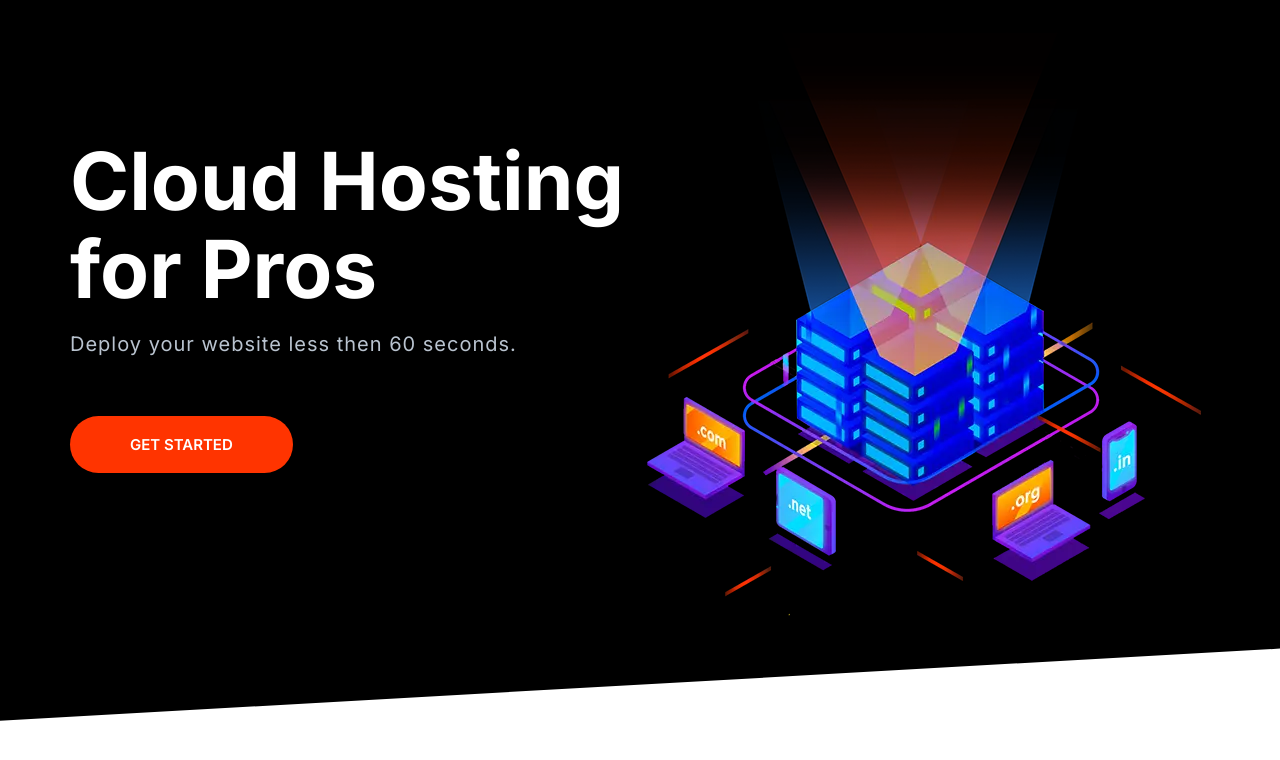
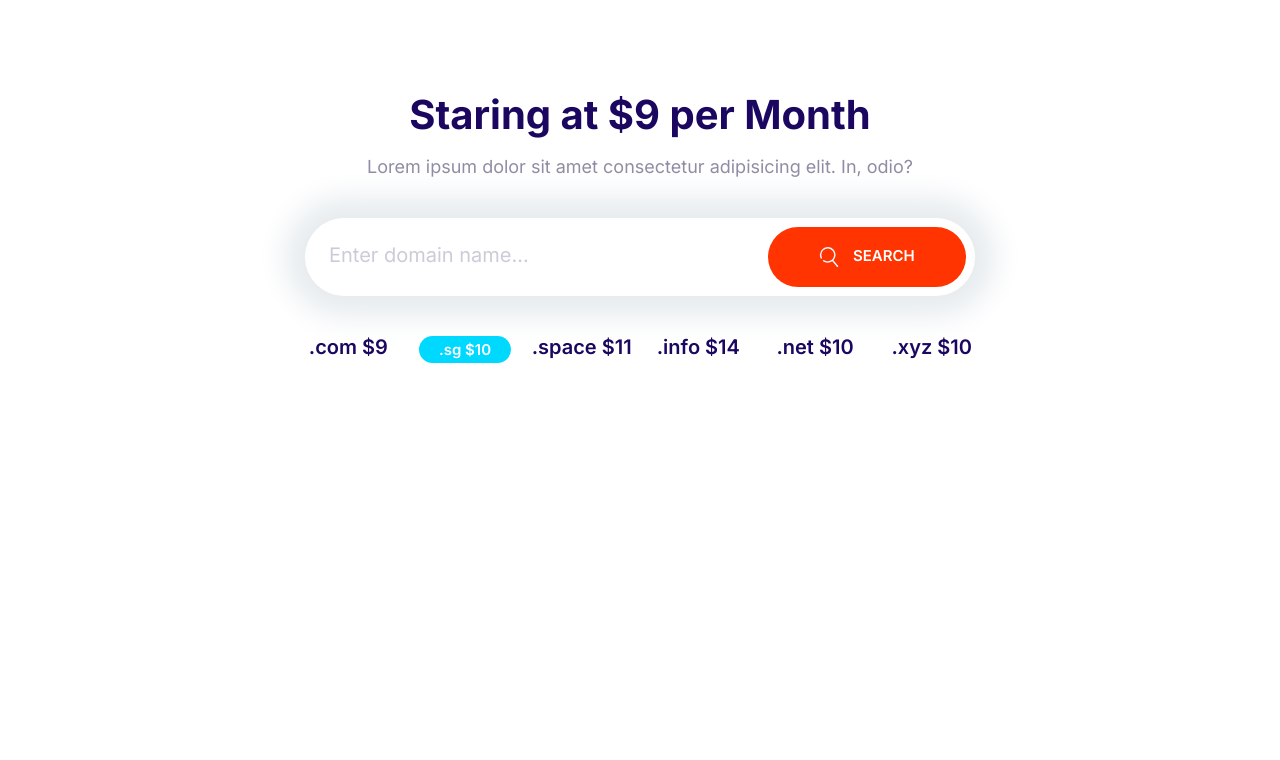
Before and after one commit to usmanshabbir756/firstweb, a plain HTML site: page index.html in a window 1280 px wide. Drawn offline with Linux system fonts and the light colour scheme.

Commit message:
domain price

```diff
--- a/css/style.css
+++ b/css/style.css
@@ -84,7 +84,8 @@ a{
 /* badge */
 .badge{
     border-radius: 20px;
-    padding: 0.5rem;
+    padding: 0.5rem 2rem;
+    font-size: 2rem;
     font-weight: 600;
     white-space: nowrap;
 }
@@ -213,7 +214,8 @@ font-size: 1.6rem;
     border: 2px solid :var(--color-border);
     border-radius:30px;
     color: var(--color-heading);
-    outline: none;
+    font-size: 2rem;
+    outline: 0;
 }
 ::placeholder{
     color: #cdcbd7;
@@ -223,11 +225,14 @@ font-size: 1.6rem;
     border: 1px solid var(--color-border);
     border-radius: var(--border-radius);
     display: flex;
+    margin: 10px;
     padding: 4px;
 }
 .input-group .input{
     border: 0;
     flex-grow: 1;
+    padding: 1.5rem 2rem;
+  width: 0;
 }
 @media screen and (min-width:1024px){
     .input{
@@ -618,3 +623,32 @@ font-size: 1.6rem;
           align-self: center;
       }
   }
+/* Domain */
+.block--domain .input-group{
+    box-shadow: 0 0 30px 20px #e6ebee;
+    border: 0;
+    margin: 4rem auto;
+    max-width: 670px;
+}
+.list--domain__price{
+    color: var(--color-heading);
+    display: grid;
+    grid-template-columns: repeat(3, 1fr);
+    grid-template-rows: repeat(2, 6rem);
+    font-size: 2rem;
+    font-weight: 600;
+    justify-items: center;
+    max-width: 700px;
+    margin: 0 auto;
+}
+.block--domain .btn{
+    margin: 5px 5px 5px 0;
+}
+.badge--domain{
+    height: max-content;
+}
+@media screen and (min-width:768px){
+    .list--domain__price{
+        grid-template-columns: repeat(auto-fit, minmax(10rem,1fr));
+    }
+}
--- a/index.html
+++ b/index.html
@@ -15,27 +15,30 @@
     <link rel="stylesheet" href="css/style.css" />
   </head>
   <body>
-    <section class="block block--dark block--skewed-left hero">
-      <div class="container grid grid--1x2">
-        <header class="block__header hero__content">
-          <h1 class="block__heading">Cloud Hosting for Pros</h1>
-          <p class="hero__tagline">Deploy your website less then 60 seconds.</p>
-          <a href="">
-            <button class="btn btn--accent btn--stretched">Get Started</button>
-          </a>
-        </header>
-        <picture>
-          <source
-            type="image/webp"
-            srcset="images/banner@2x.webp 2x, images/banner.webp 1x"
-          />
-          <source
-            type="image/webp"
-            srcset="images/banner@2x.png 2x, images/banner.png 1x"
-          />
-          <img class="hero__image" src="images/banner.png" alt="" />
-        </picture>
+    <section class="block container block--domain">
+      <header class="block__header">
+        <h2>Staring at $9 per Month</h2>
+        <p>
+          Lorem ipsum dolor sit amet consectetur adipisicing elit. In, odio?
+        </p>
+      </header>
+      <div class="input-group">
+        <input type="text" class="input" placeholder="Enter domain name..." />
+        <button class="btn btn--accent">
+          <svg class="icon icon--white">
+            <use xlink:href="images/sprite.svg#search"></use>
+          </svg>
+          Search
+        </button>
       </div>
+      <ul class="list list--domain__price">
+        <li>.com $9</li>
+        <li class="badge badge--secondary badge--domain">.sg $10</li>
+        <li>.space $11</li>
+        <li>.info $14</li>
+        <li>.net $10</li>
+        <li>.xyz $10</li>
+      </ul>
     </section>
   </body>
 </html>
```
Also changed, not shown: Component/Domain-price.html (added, +23 -0 lines).
